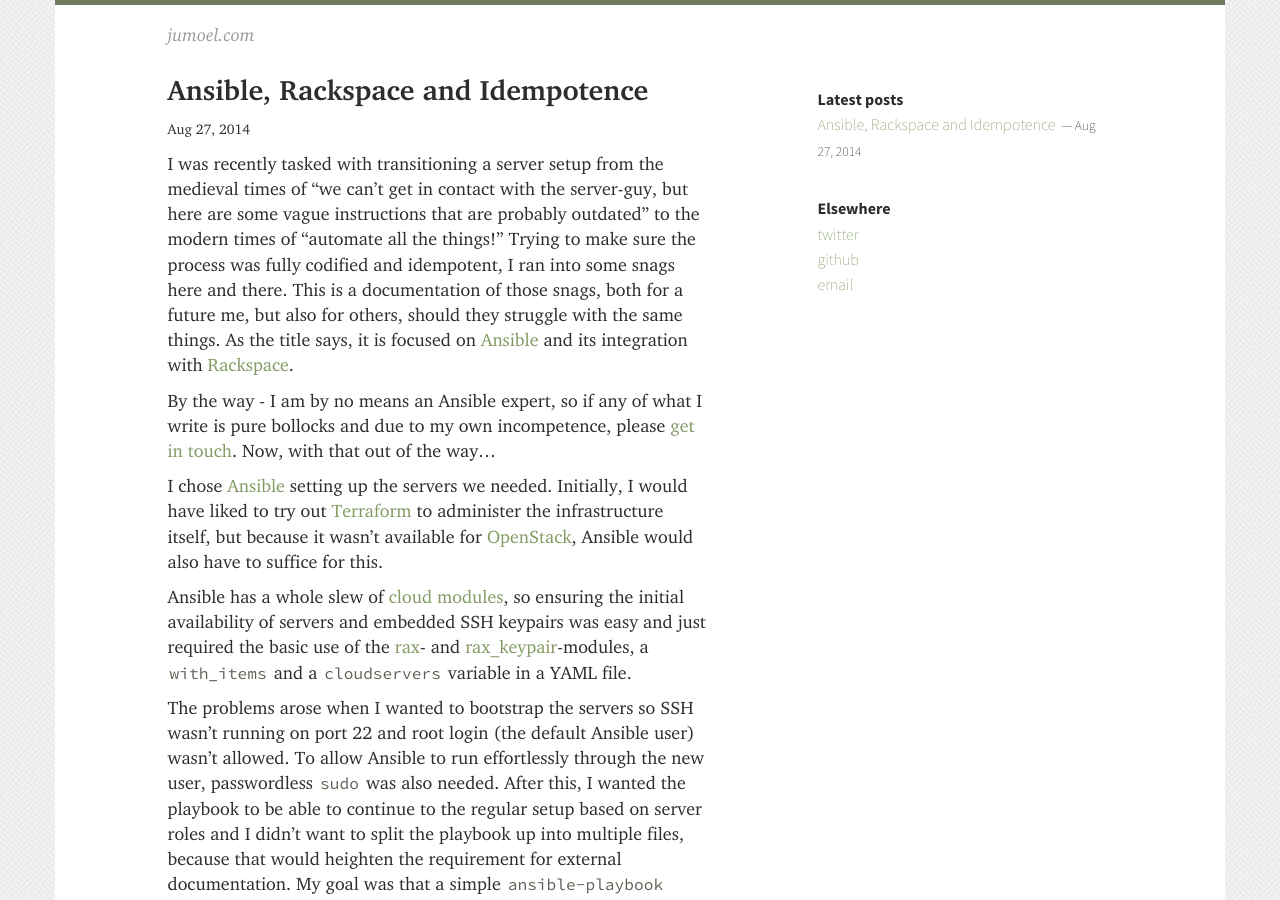
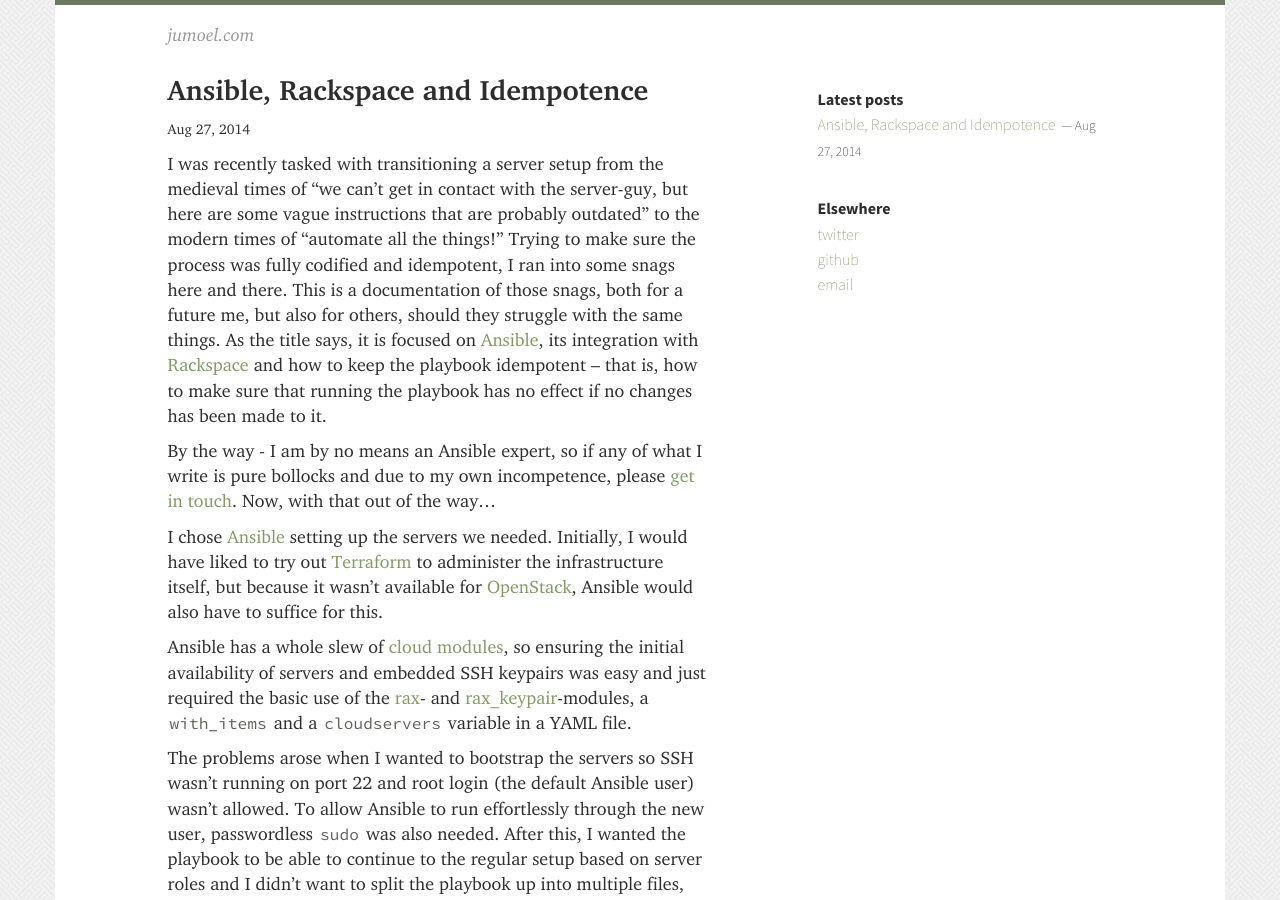
Before and after one commit to jumoel/jumoel.com, a Jekyll site: the page built from _posts/2014-08-16-ansible-rackspace-idempotence.md, in a window 1280 px wide and 900 px high. Built offline with Jekyll 4.4.1, drawn with Linux system fonts in a browser that asks for light colours; nearby versions of some CDN libraries.

Commit message:
Clarify the purpose of the post

```diff
--- a/_posts/2014-08-16-ansible-rackspace-idempotence.md
+++ b/_posts/2014-08-16-ansible-rackspace-idempotence.md
@@ -10,8 +10,9 @@
 the things!" Trying to make sure the process was fully codified and idempotent,
 I ran into some snags here and there. This is a documentation of those snags,
 both for a future me, but also for others, should they struggle with the same
-things. As the title says, it is focused on [Ansible][ans] and its integration
-with [Rackspace][rax].
+things. As the title says, it is focused on [Ansible][ans], its integration with
+[Rackspace][rax] and how to keep the playbook idempotent -- that is, how to make
+sure that running the playbook has no effect if no changes has been made to it.
 
 By the way - I am by no means an Ansible expert, so if any of what I write is
 pure bollocks and due to my own incompetence, please [get in touch][tw]. Now,
```
